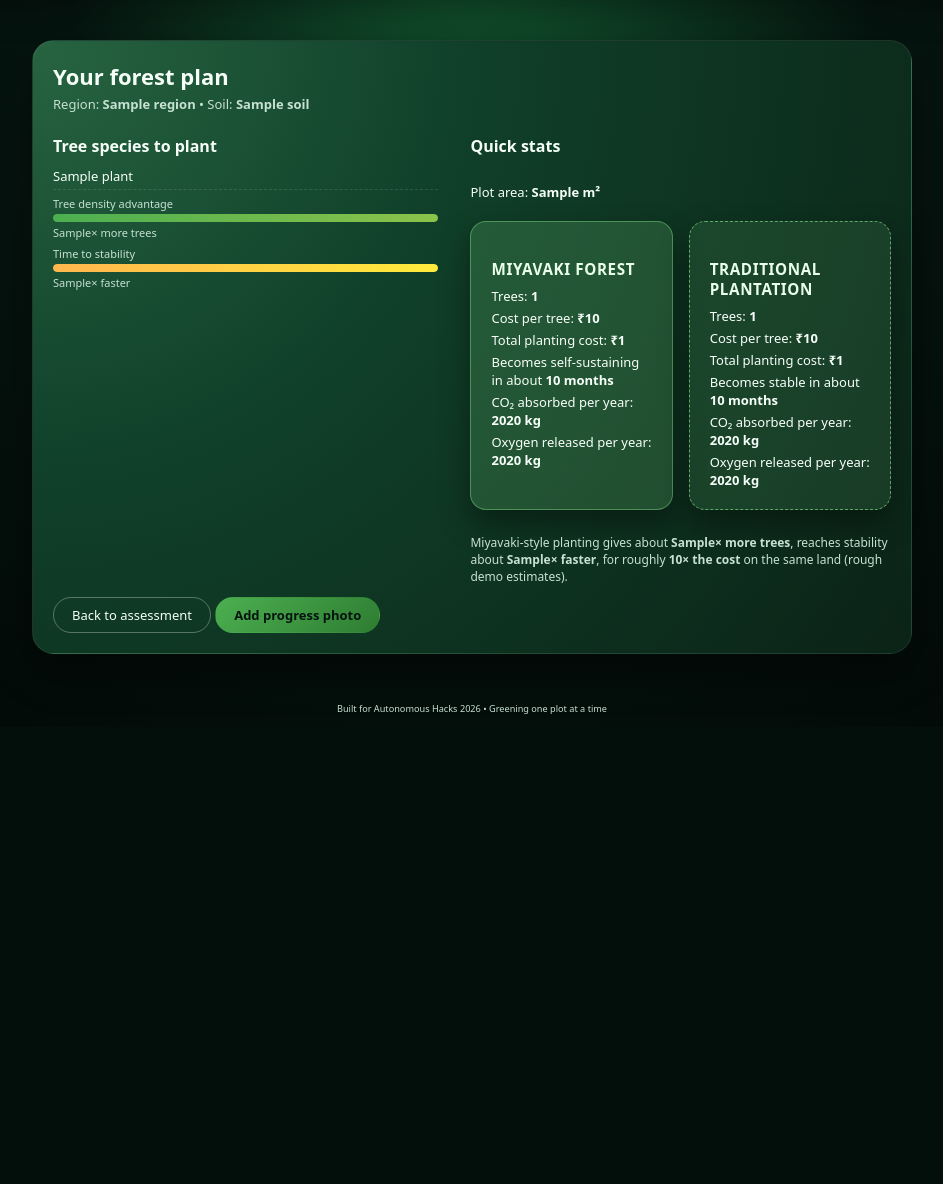
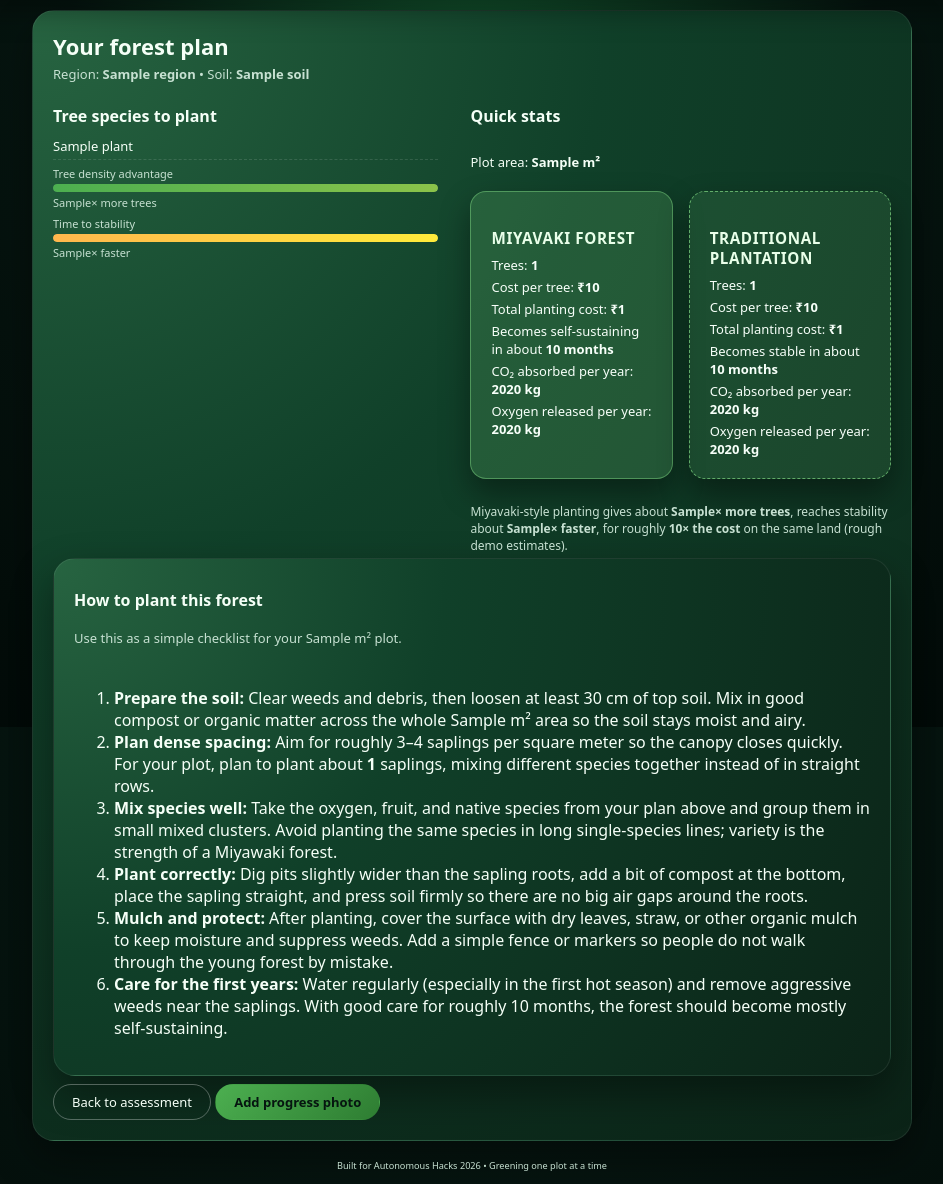
Before and after one commit to Paashe1605/miyavkify, a Flask app: template templates/results.html in a window 1280 px wide. Shown: the part 73-1257 px from the top of the page, without its empty margins (168-1111 px from the left). Before the commit the page ends 787 px from the top, so only its background shows below. Run offline with Flask 3, Linux system fonts and the light colour scheme; the template is opened without the code that fills it: most values are stand-ins (such as "Sample title", 1, 10 or a date in 2020).

Commit message:
Day 4: add planting steps guide on results page

```diff
--- a/templates/results.html
+++ b/templates/results.html
@@ -147,6 +147,51 @@
         We don’t have data for this combination yet. Try a different region or soil type.
       </p>
     {% endif %}
+        <!-- How to plant this forest: simple, guided steps -->
+    <div class="card forest-steps-card">
+      <h3>How to plant this forest</h3>
+      <p class="section-subtitle">
+        Use this as a simple checklist for your {{ area_sqm }} m² plot.
+      </p>
+
+      <ol class="steps-list">
+        <li>
+          <strong>Prepare the soil:</strong>
+          Clear weeds and debris, then loosen at least 30 cm of top soil.
+          Mix in good compost or organic matter across the whole {{ area_sqm }} m² area so the soil stays moist and airy.
+        </li>
+
+        <li>
+          <strong>Plan dense spacing:</strong>
+          Aim for roughly 3–4 saplings per square meter so the canopy closes quickly.
+          For your plot, plan to plant about <strong>{{ tree_count }}</strong> saplings, mixing different species together instead of in straight rows.
+        </li>
+
+        <li>
+          <strong>Mix species well:</strong>
+          Take the oxygen, fruit, and native species from your plan above and group them in small mixed clusters.
+          Avoid planting the same species in long single-species lines; variety is the strength of a Miyawaki forest.
+        </li>
+
+        <li>
+          <strong>Plant correctly:</strong>
+          Dig pits slightly wider than the sapling roots, add a bit of compost at the bottom, place the sapling straight,
+          and press soil firmly so there are no big air gaps around the roots.
+        </li>
+
+        <li>
+          <strong>Mulch and protect:</strong>
+          After planting, cover the surface with dry leaves, straw, or other organic mulch to keep moisture and suppress weeds.
+          Add a simple fence or markers so people do not walk through the young forest by mistake.
+        </li>
+
+        <li>
+          <strong>Care for the first years:</strong>
+          Water regularly (especially in the first hot season) and remove aggressive weeds near the saplings.
+          With good care for roughly {{ recommendations.maturity_months or 24 }} months, the forest should become mostly self-sustaining.
+        </li>
+      </ol>
+    </div>
 
     <!-- Actions: back + add progress photo -->
     <div class="form-actions">
```
